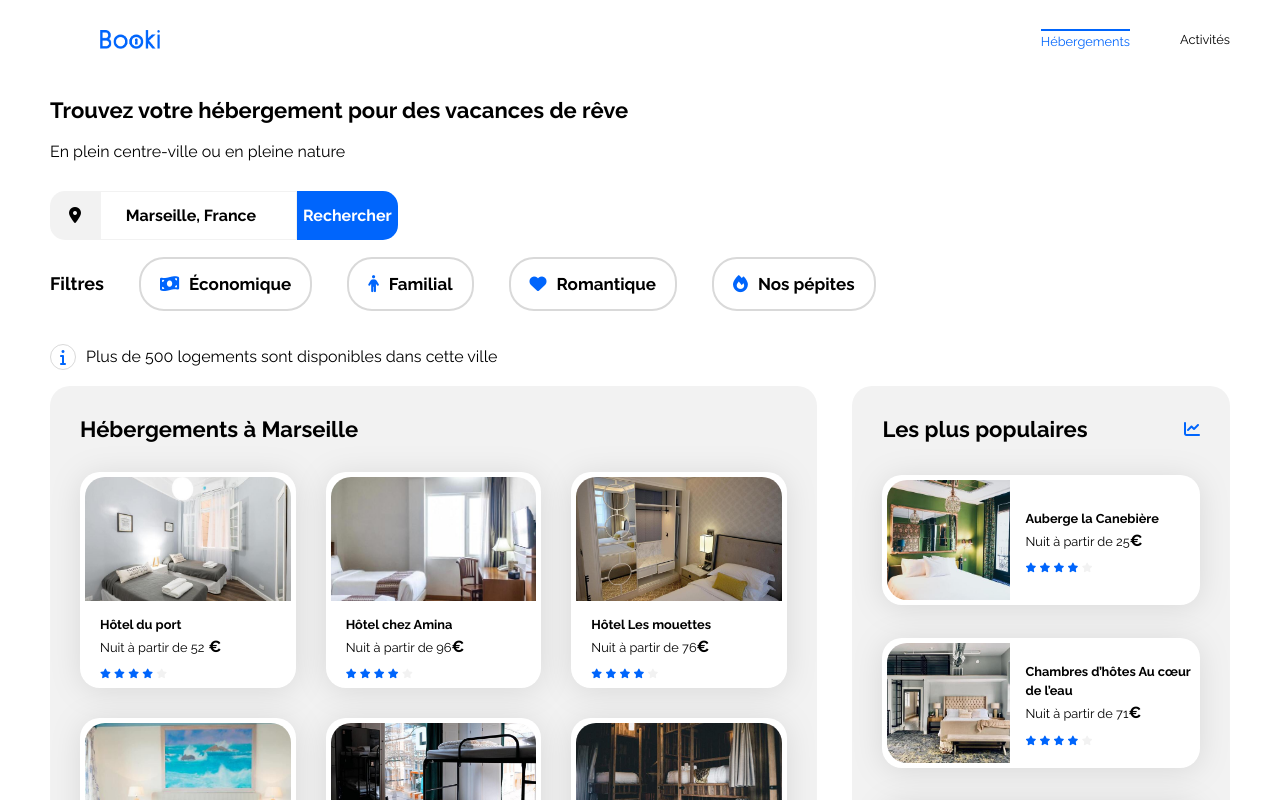
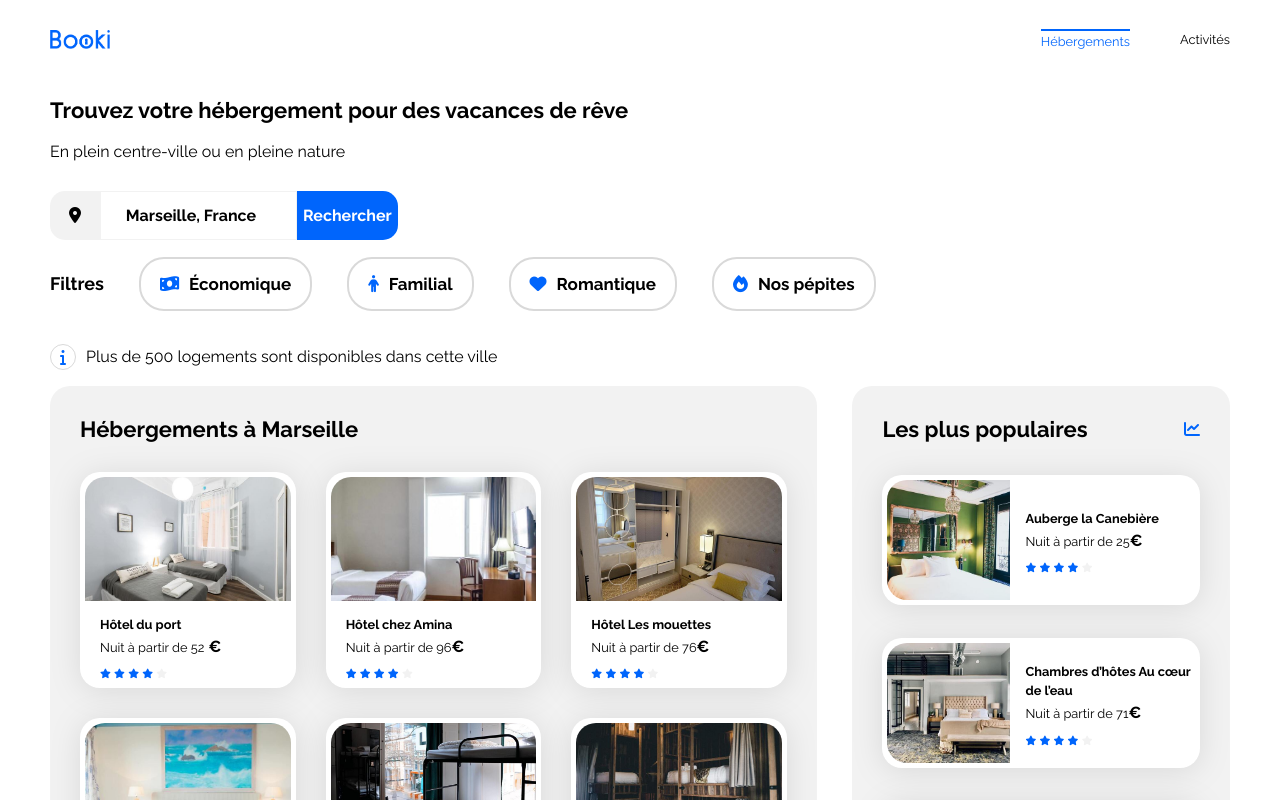
Before and after one commit to Harkahri/Projet_2, a plain HTML site: page index.html in a window 1280 px wide. Shown: the top 800 px of the page. Drawn offline with Linux system fonts and the light colour scheme.

Commit message:
soutenance

```diff
--- a/css/style.css
+++ b/css/style.css
@@ -77,7 +77,7 @@ footer {
 .header-logo img {
   display: flex;
   max-height: 19px;
-  padding: 30px 30px 30px 50px;
+  padding: 30px 30px 30px 0px;
 }
 
 .clicked {
```
